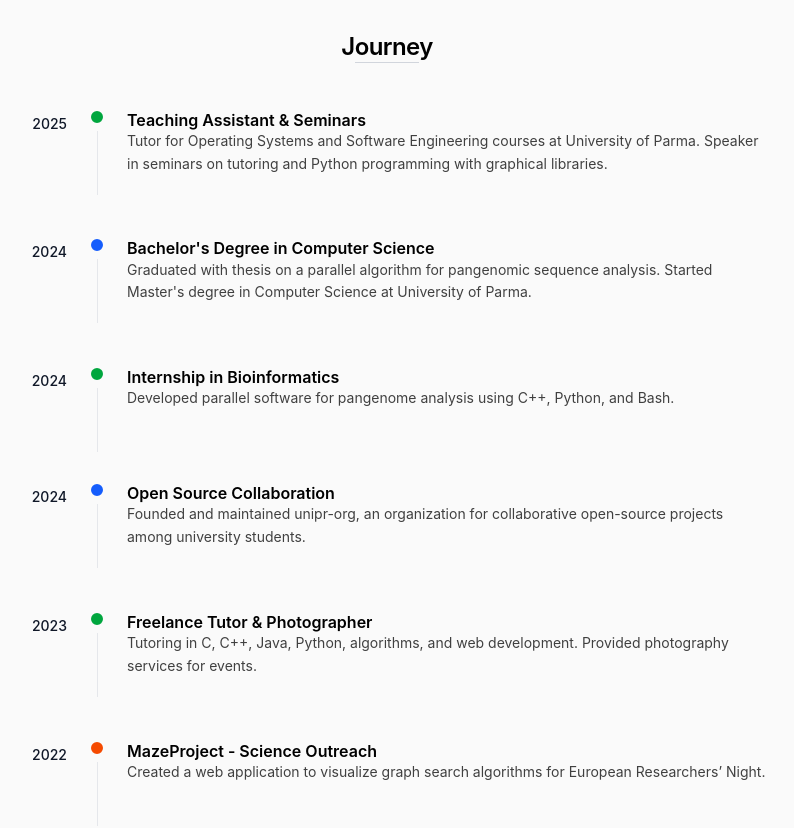
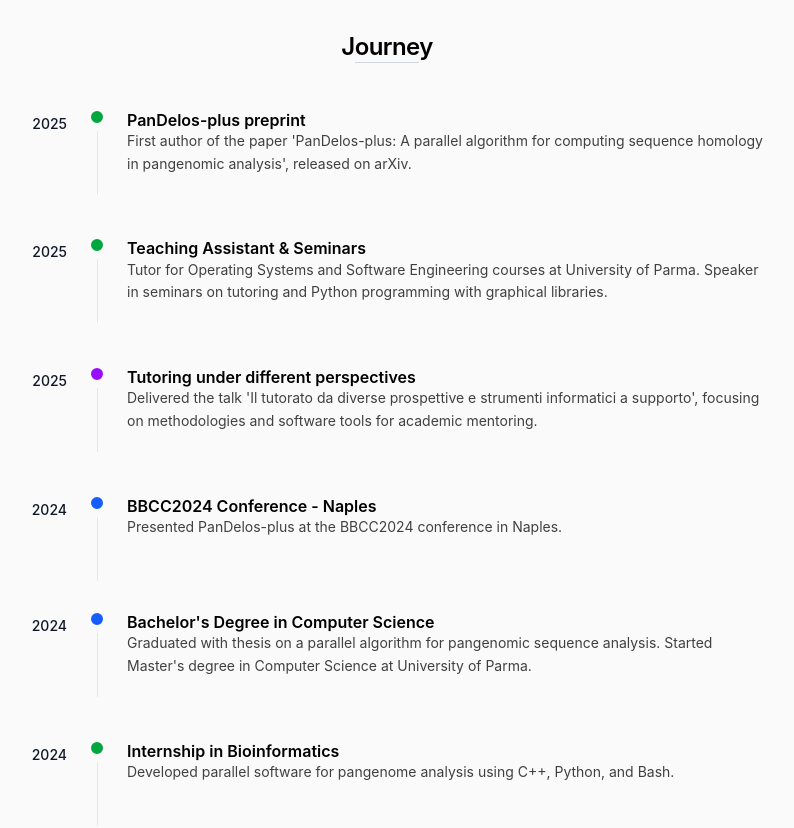
Before and after one commit to simonecolli/simonecolli.github.io, a React (Vite) app: page /about in a window 1280 px wide. Shown: the part 900-1728 px from the top of the page, without its empty margins (253-1047 px from the left). Built offline with nearby package versions, Linux system fonts and the light colour scheme.

Commit message:
added new events

```diff
--- a/src/data/timeline.ts
+++ b/src/data/timeline.ts
@@ -2,16 +2,37 @@ export interface TimelineEvent {
   year: string;
   title: string;
   description: string;
-  type: "work" | "education" | "personal" | "project";
+  type: "work" | "education" | "personal" | "project" | "talk";
 }
 
 export const timeline: TimelineEvent[] = [
+  {
+    year: "2025",
+    title: "PanDelos-plus preprint",
+    description:
+      "First author of the paper 'PanDelos-plus: A parallel algorithm for computing sequence homology in pangenomic analysis', released on arXiv.",
+    type: "work",
+  },
   {
     year: "2025",
     title: "Teaching Assistant & Seminars",
     description:
       "Tutor for Operating Systems and Software Engineering courses at University of Parma. Speaker in seminars on tutoring and Python programming with graphical libraries.",
     type: "work",
+  },
+  {
+    year: "2025",
+    title: "Tutoring under different perspectives",
+    description:
+      "Delivered the talk 'Il tutorato da diverse prospettive e strumenti informatici a supporto', focusing on methodologies and software tools for academic mentoring.",
+    type: "talk",
+  },
+  {
+    year: "2024",
+    title: "BBCC2024 Conference - Naples",
+    description:
+      "Presented PanDelos-plus at the BBCC2024 conference in Naples.",
+    type: "education",
   },
   {
     year: "2024",
@@ -45,7 +66,7 @@ export const timeline: TimelineEvent[] = [
     year: "2022",
     title: "MazeProject - Science Outreach",
     description:
-      "Created a web application to visualize graph search algorithms for European Researchers’ Night.",
+      "Created a web application to visualize graph search algorithms for European Researchers' Night.",
     type: "project",
   },
   {
```
